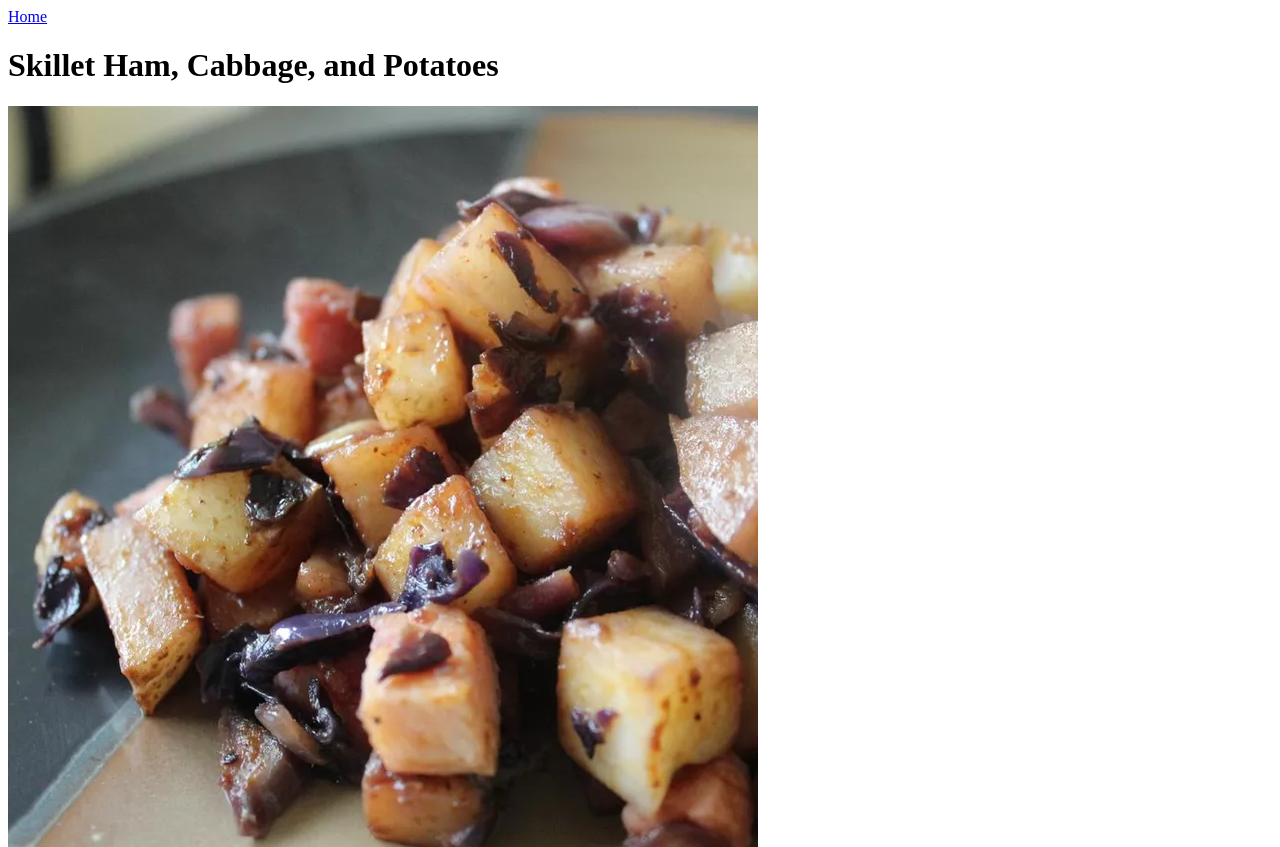
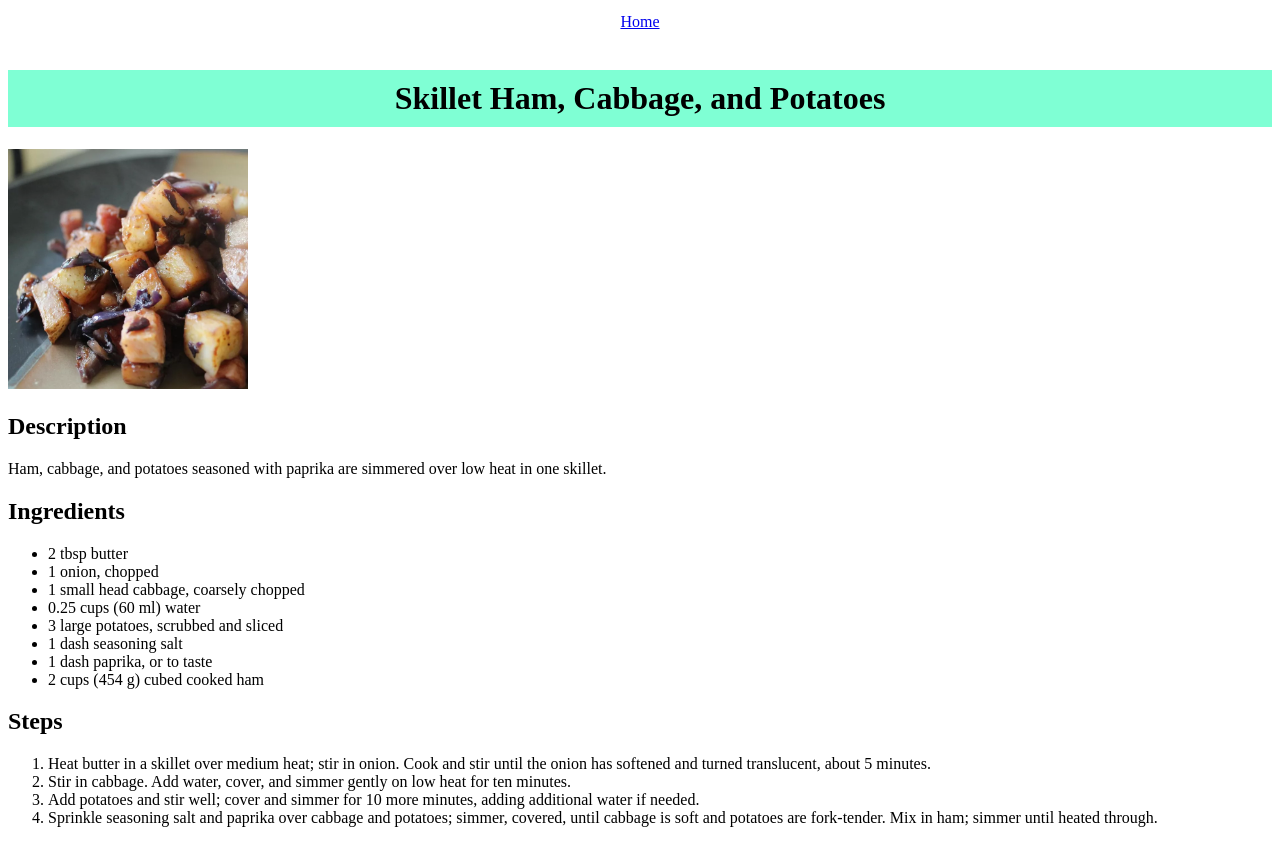
Before and after one commit to chandlerNick/odin-recipes, a plain HTML site: page recipes/skilletham.html in a window 1280 px wide. Shown: the top 847 px of the page. Drawn offline with Linux system fonts and the light colour scheme.

Commit message:
Style the website

```diff
--- a/recipes/skilletham.html
+++ b/recipes/skilletham.html
@@ -1,12 +1,13 @@
 <!DOCTYPE html>
 <html lang="en">
 <head>
+    <link rel="stylesheet" href="./../style.css">
     <meta charset="UTF-8">
     <meta name="viewport" content="width=device-width, initial-scale=1.0">
     <title>Skillet Ham, Cabbage, and Potatoes</title>
 </head>
 <body>
-    <a href="../index.html">Home</a>
+    <a class="intersite-link to-home" href="../index.html">Home</a>
     <br>
     <h1>Skillet Ham, Cabbage, and Potatoes</h1>
 
--- /dev/null
+++ b/style.css
@@ -0,0 +1,26 @@
+* {
+    font-family:'Times New Roman', Times, serif;
+}
+
+h1 {
+    text-align: center;
+    background-color: aquamarine;
+    color: black;
+    padding: 10px;
+}
+
+.homepage-nav {
+    list-style-type: none;
+}
+
+img {
+    width: 15em;
+    height: auto;
+}
+
+.to-home {
+    text-align: center;
+    justify-content: center;
+    display: flex;
+    padding-top: 5px;
+}
```
Also changed, not shown: index.html (+5 -4 lines), recipes/chickenpot.html (+3 -2 lines), recipes/quinoachicken.html (+2 -1 lines).
